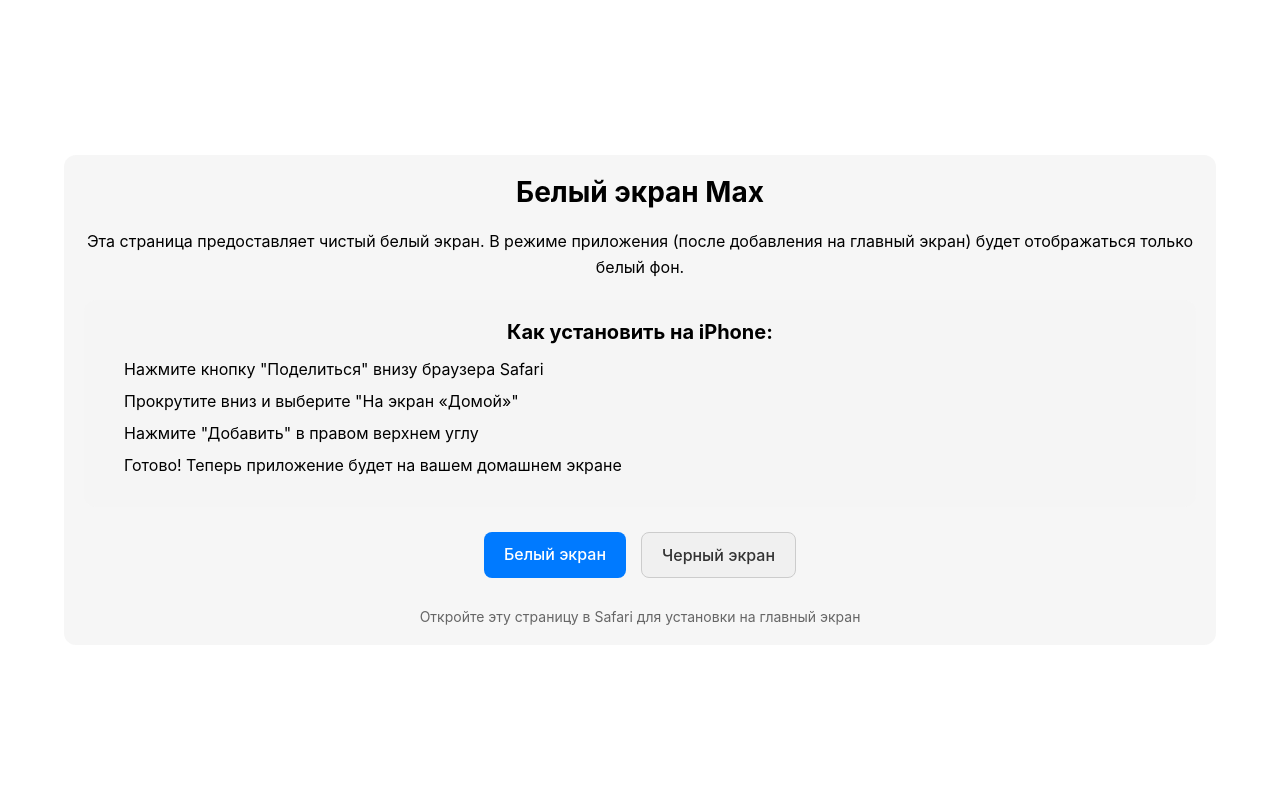
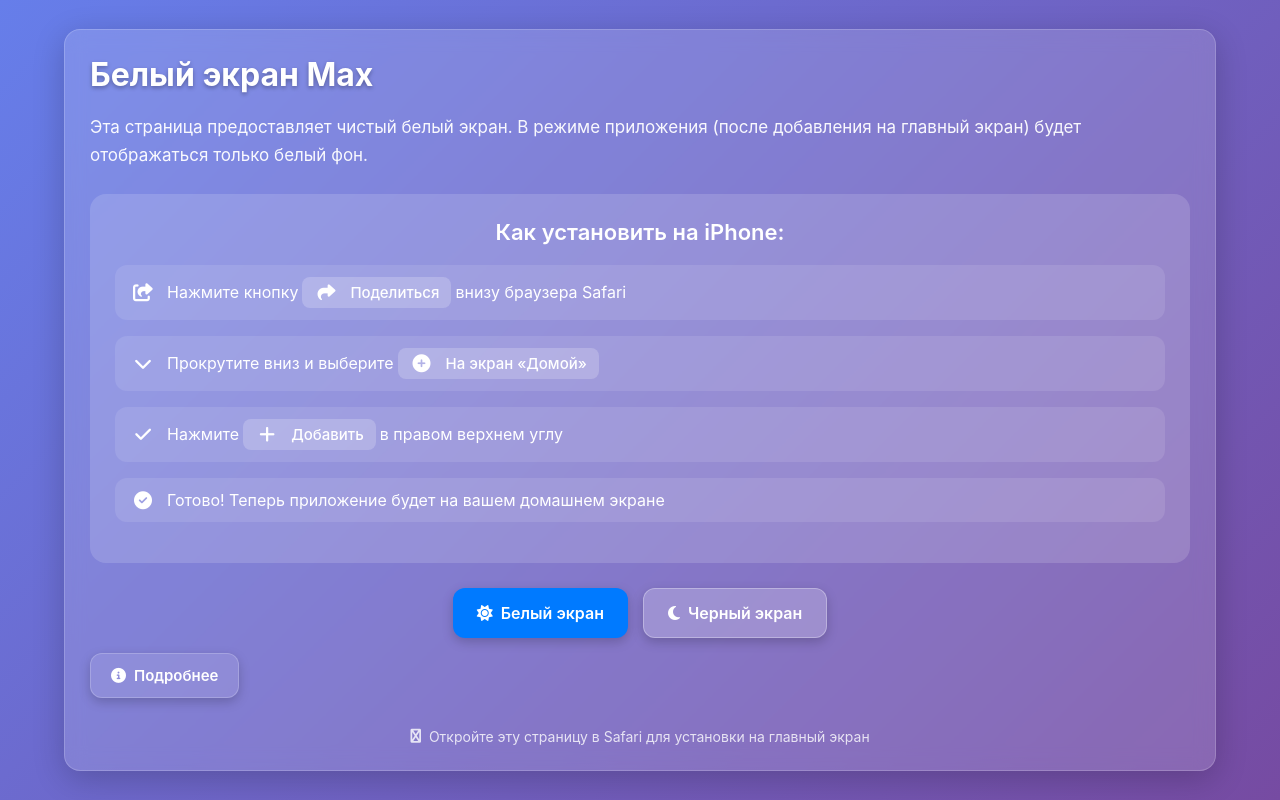
Before and after one commit to BobYo1285/Max, a plain HTML site: page white/index.html in a window 1280 px wide. Drawn offline with Linux system fonts and the light colour scheme.

Commit message:
Update index.html

```diff
--- a/white/index.html
+++ b/white/index.html
@@ -5,6 +5,7 @@
     <meta name="viewport" content="width=device-width, initial-scale=1.0">
     <title>Max</title>
     <link rel="apple-touch-icon" href="https://upload.wikimedia.org/wikipedia/commons/7/75/Max_logo_2025.png">
+    <link rel="stylesheet" href="https://cdnjs.cloudflare.com/ajax/libs/font-awesome/6.4.0/css/all.min.css">
     <meta name="apple-mobile-web-app-capable" content="yes">
     <meta name="apple-mobile-web-app-status-bar-style" content="white">
     <meta name="apple-mobile-web-app-title" content="Maх">
@@ -20,8 +21,8 @@
             width: 100%;
             height: 100%;
             overflow: hidden;
-            background-color: #ffffff;
-            color: #000000;
+            background: linear-gradient(135deg, #667eea 0%, #764ba2 100%);
+            color: #ffffff;
         }
 
         body {
@@ -51,46 +52,88 @@
 
         .container {
             text-align: center;
-            padding: 20px;
+            padding: 25px;
             max-width: 90%;
+            background: rgba(255, 255, 255, 0.12);
+            backdrop-filter: blur(10px);
+            border-radius: 20px;
+            box-shadow: 0 8px 32px rgba(0, 0, 0, 0.2);
+            border: 1px solid rgba(255, 255, 255, 0.18);
         }
 
         .logo {
             width: 80%;
             max-width: 200px;
             opacity: 0.9;
+            margin-bottom: 20px;
         }
 
         h1 {
-            font-size: 28px;
+            font-size: 32px;
             margin-bottom: 20px;
+            font-weight: 700;
+            text-shadow: 0 2px 4px rgba(0, 0, 0, 0.3);
         }
 
         p {
-            font-size: 16px;
+            font-size: 17px;
             line-height: 1.6;
-            margin-bottom: 15px;
+            margin-bottom: 20px;
+            opacity: 0.95;
         }
 
         .instructions {
-            background-color: rgba(245, 245, 245, 0.9);
-            border-radius: 12px;
-            padding: 20px;
-            margin: 20px 0;
+            background-color: rgba(255, 255, 255, 0.15);
+            border-radius: 16px;
+            padding: 25px;
+            margin: 25px 0;
+            text-align: left;
         }
 
         .instructions h2 {
-            font-size: 20px;
-            margin-bottom: 15px;
+            font-size: 22px;
+            margin-bottom: 20px;
+            text-align: center;
+            font-weight: 600;
         }
 
         .steps {
-            text-align: left;
-            margin-left: 20px;
+            list-style: none;
+            padding: 0;
+            margin: 0;
         }
 
         .steps li {
-            margin-bottom: 10px;
+            margin-bottom: 16px;
+            padding: 12px 16px;
+            background: rgba(255, 255, 255, 0.1);
+            border-radius: 12px;
+            display: flex;
+            align-items: center;
+            font-size: 16px;
+        }
+
+        .steps li i {
+            margin-right: 12px;
+            font-size: 18px;
+            width: 24px;
+            text-align: center;
+        }
+
+        .ios-button {
+            display: inline-flex;
+            align-items: center;
+            background: rgba(255, 255, 255, 0.2);
+            padding: 6px 12px;
+            border-radius: 8px;
+            font-weight: 500;
+            margin: 0 4px;
+            font-size: 15px;
+        }
+
+        .ios-button i {
+            margin-right: 6px;
+            font-size: 16px;
         }
 
         .buttons {
@@ -102,12 +145,20 @@
         }
 
         .btn {
-            padding: 12px 20px;
-            border-radius: 8px;
+            padding: 14px 24px;
+            border-radius: 12px;
             text-decoration: none;
-            font-weight: 500;
+            font-weight: 600;
             font-size: 16px;
-            transition: all 0.2s ease;
+            transition: all 0.3s ease;
+            display: inline-flex;
+            align-items: center;
+            justify-content: center;
+            box-shadow: 0 4px 12px rgba(0, 0, 0, 0.2);
+        }
+
+        .btn i {
+            margin-right: 8px;
         }
 
         .btn-primary {
@@ -118,65 +169,103 @@
 
         .btn-primary:hover, .btn-primary:active {
             background-color: #0056CC;
+            transform: translateY(-2px);
         }
 
         .btn-secondary {
-            background-color: #f0f0f0;
-            color: #333;
-            border: 1px solid #ccc;
+            background-color: rgba(255, 255, 255, 0.2);
+            color: #fff;
+            border: 1px solid rgba(255, 255, 255, 0.3);
         }
 
         .btn-secondary:hover, .btn-secondary:active {
-            background-color: #e0e0e0;
+            background-color: rgba(255, 255, 255, 0.3);
+            transform: translateY(-2px);
+        }
+
+        .btn-info {
+            background-color: rgba(255, 255, 255, 0.1);
+            color: #fff;
+            border: 1px solid rgba(255, 255, 255, 0.2);
+            margin-top: 15px;
+            padding: 12px 20px;
+            font-size: 15px;
+        }
+
+        .btn-info:hover, .btn-info:active {
+            background-color: rgba(255, 255, 255, 0.2);
+            transform: translateY(-2px);
         }
 
         .footer {
             margin-top: 30px;
             font-size: 14px;
-            color: #666;
+            color: rgba(255, 255, 255, 0.8);
+            display: flex;
+            align-items: center;
+            justify-content: center;
+        }
+
+        .footer i {
+            margin-right: 8px;
+        }
+
+        .modal {
+            display: none;
+            position: fixed;
+            top: 0;
+            left: 0;
+            width: 100%;
+            height: 100%;
+            background: rgba(0, 0, 0, 0.7);
+            backdrop-filter: blur(5px);
+            z-index: 1000;
+            justify-content: center;
+            align-items: center;
+        }
+
+        .modal-content {
+            background: linear-gradient(135deg, #667eea 0%, #764ba2 100%);
+            padding: 30px;
+            border-radius: 20px;
+            max-width: 90%;
+            width: 500px;
+            max-height: 80vh;
+            overflow-y: auto;
+            box-shadow: 0 10px 30px rgba(0, 0, 0, 0.4);
+            border: 1px solid rgba(255, 255, 255, 0.2);
+        }
+
+        .close-modal {
+            float: right;
+            font-size: 24px;
+            cursor: pointer;
+            margin-top: -10px;
+            margin-right: -10px;
         }
 
         @media (max-width: 768px) {
             h1 {
-                font-size: 24px;
+                font-size: 28px;
             }
 
             p {
+                font-size: 16px;
+            }
+
+            .btn {
+                padding: 12px 20px;
                 font-size: 15px;
             }
 
-            .btn {
-                padding: 10px 16px;
-                font-size: 15px;
+            .container {
+                padding: 20px;
+            }
+
+            .buttons {
+                flex-direction: column;
             }
         }
-
-    .ios-button {
-        display: inline-flex;
-        align-items: center;
-        background: rgba(255, 255, 255, 0.2);
-        padding: 4px 8px;
-        border-radius: 6px;
-        font-weight: 500;
-        margin: 0 2px;
-    }
-
-    .ios-button i {
-        margin-right: 4px;
-        font-size: 0.9em;
-    }
-
-    .steps li {
-        display: flex;
-        align-items: flex-start;
-        margin-bottom: 12px;
-    }
-
-    .steps li i:first-child {
-        margin-right: 8px;
-        margin-top: 2px;
-        min-width: 16px;
-    }
     </style>
 </head>
 <body class="normal-mode">
@@ -187,24 +276,26 @@
 
         <div class="instructions">
             <h2>Как установить на iPhone:</h2>
-            <ol class="steps">
-                <li>Нажмите кнопку "Поделиться" внизу браузера Safari</li>
-                <li>Прокрутите вниз и выберите "На экран «Домой»"</li>
-                <li>Нажмите "Добавить" в правом верхнем углу</li>
-                <li>Готово! Теперь приложение будет на вашем домашнем экране</li>
-            </ol>
+            <ul class="steps">
+                <li><i class="fas fa-share-square"></i> Нажмите кнопку <span class="ios-button"><i class="fas fa-share"></i> Поделиться</span> внизу браузера Safari</li>
+                <li><i class="fas fa-chevron-down"></i> Прокрутите вниз и выберите <span class="ios-button"><i class="fas fa-plus-circle"></i> На экран «Домой»</span></li>
+                <li><i class="fas fa-check"></i> Нажмите <span class="ios-button"><i class="fas fa-plus"></i> Добавить</span> в правом верхнем углу</li>
+                <li><i class="fas fa-check-circle"></i> Готово! Теперь приложение будет на вашем домашнем экране</li>
+            </ul>
         </div>
 
         <div class="buttons">
-            <a href="https://bobyo1285.github.io/Max/white" class="btn btn-primary">Белый экран</a>
-            <a href="https://bobyo1285.github.io/Max/black" class="btn btn-secondary">Черный экран</a>
+            <a href="https://bobyo1285.github.io/Max/white" class="btn btn-primary"><i class="fas fa-sun"></i> Белый экран</a>
+            <a href="https://bobyo1285.github.io/Max/black" class="btn btn-secondary"><i class="fas fa-moon"></i> Черный экран</a>
         </div>
 
+
+            <a href="/Max/index.html" class="btn btn-info"><i class="fas fa-info-circle"></i> Подробнее</a>
+
         <div class="footer">
-            Откройте эту страницу в Safari для установки на главный экран
+            <i class="fas fa-safari"></i> Откройте эту страницу в Safari для установки на главный экран
         </div>
     </div>
-
 
     <script>
         // Проверяем, открыто ли как PWA
@@ -219,6 +310,7 @@
                 document.body.classList.remove('normal-mode');
                 document.body.classList.add('pwa-mode');
             }
+
         });
     </script>
 </body>
```
